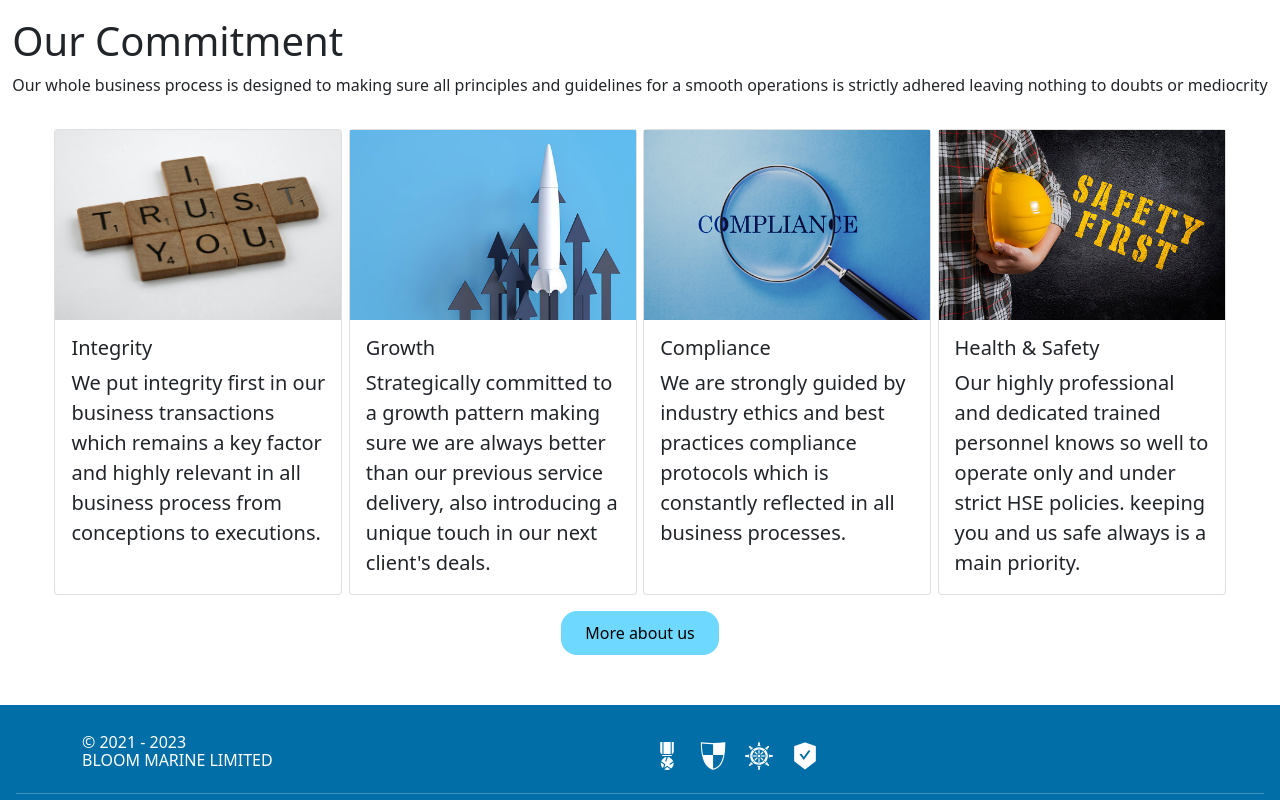
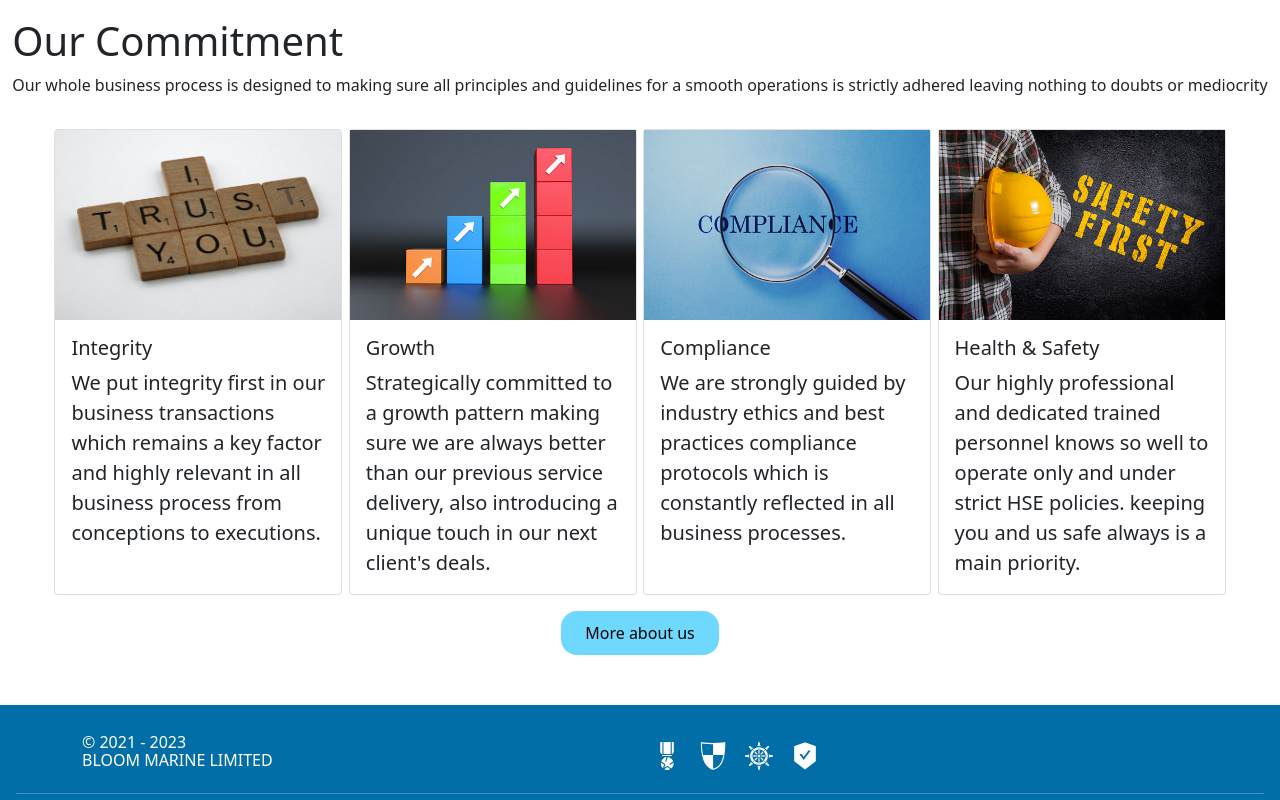
Before and after one commit to joseph-anselm/bloom, a Next.js app: page / in a window 1280 px wide. Shown: the part 1840-2640 px from the top of the page. Built offline with nearby package versions, Linux system fonts and the light colour scheme.

Commit message:
Bloom Marine updates

```diff
--- a/pages/index.js
+++ b/pages/index.js
@@ -155,7 +155,7 @@ export default function Home() {
               <Image
                 variant="top"
                 alt="Team"
-                src="/img/bloom3.jpg"
+                src="/img/bloomgrowth2.jpg"
                 width={450}
                 height={300}
               />
```
